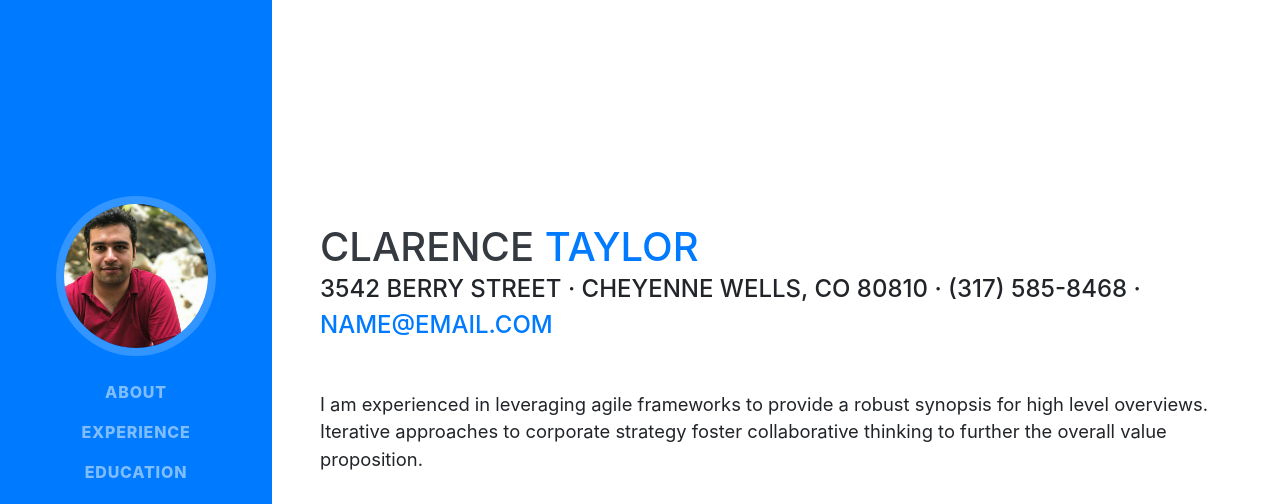
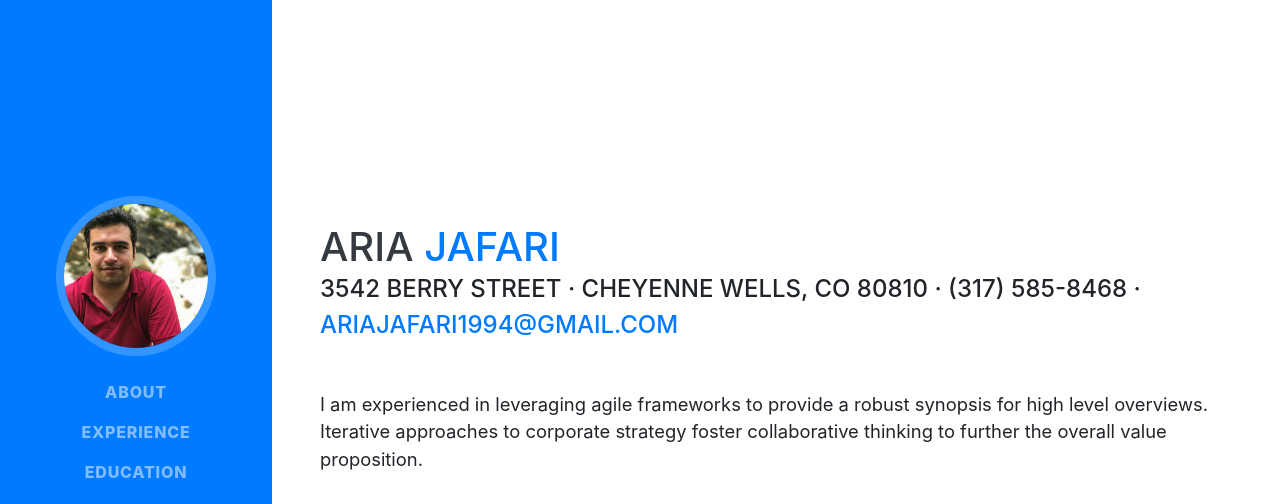
Before and after one commit to ariajafari/ariajafari.github.io, a website with bundled scripts: page index.html in a window 1280 px wide. Shown: the top 504 px of the page. Built offline with nearby package versions, Linux system fonts and the light colour scheme; a web font is replaced by a local one.

Commit message:
editing email address and name

```diff
--- a/index.html
+++ b/index.html
@@ -63,11 +63,11 @@
 
     <section class="resume-section p-3 p-lg-5 d-flex align-items-center" id="about">
       <div class="w-100">
-        <h1 class="mb-0">Clarence
-          <span class="text-primary">Taylor</span>
+        <h1 class="mb-0">Aria
+          <span class="text-primary">Jafari</span>
         </h1>
         <div class="subheading mb-5">3542 Berry Street · Cheyenne Wells, CO 80810 · (317) 585-8468 ·
-          <a href="mailto:name@email.com">name@email.com</a>
+          <a href="mailto:ariajafari1994@gmail.com">ariajafari1994@gmail.com</a>
         </div>
         <p class="lead mb-5">I am experienced in leveraging agile frameworks to provide a robust synopsis for high level overviews. Iterative approaches to corporate strategy foster collaborative thinking to further the overall value proposition.</p>
         <div class="social-icons">
```
